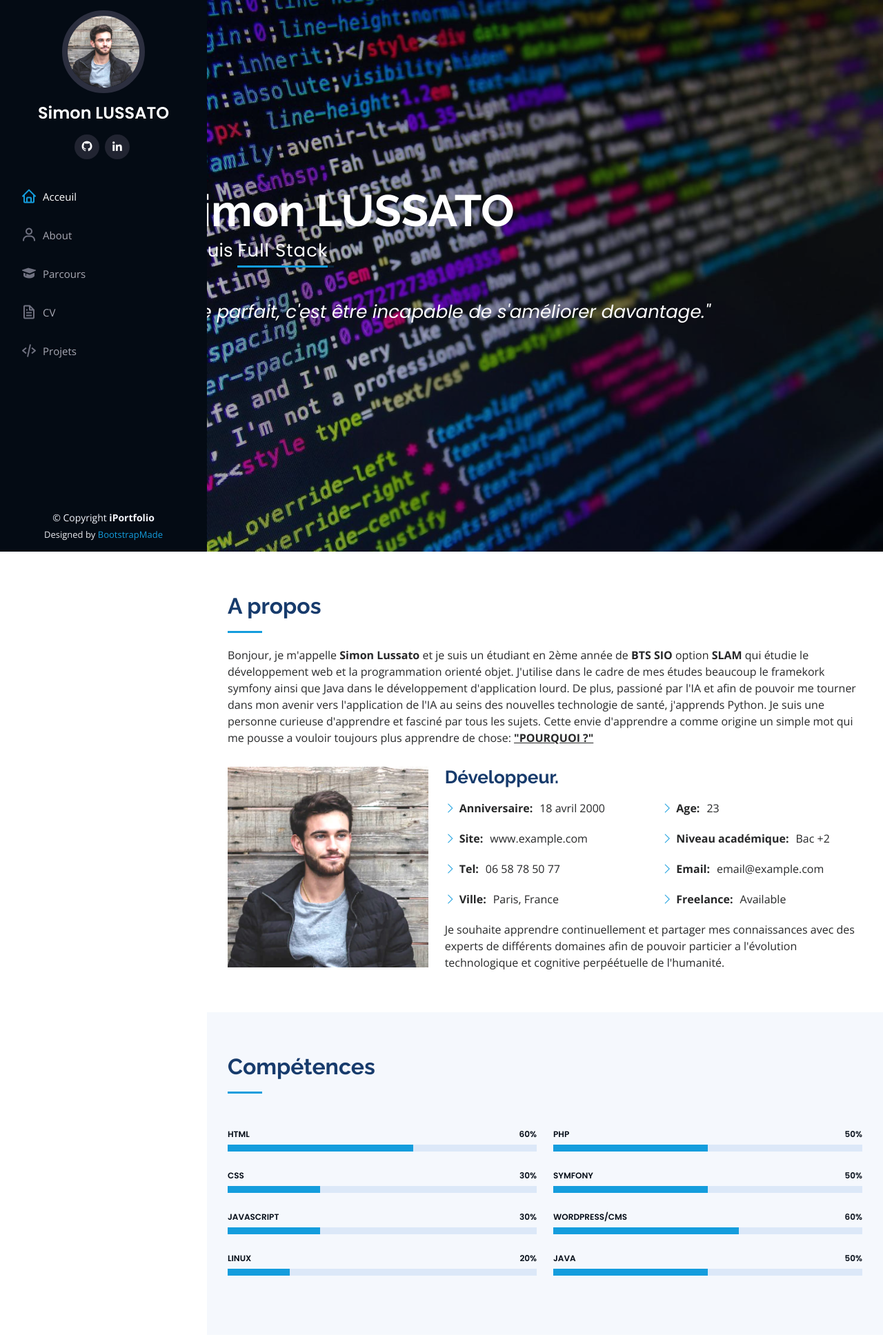
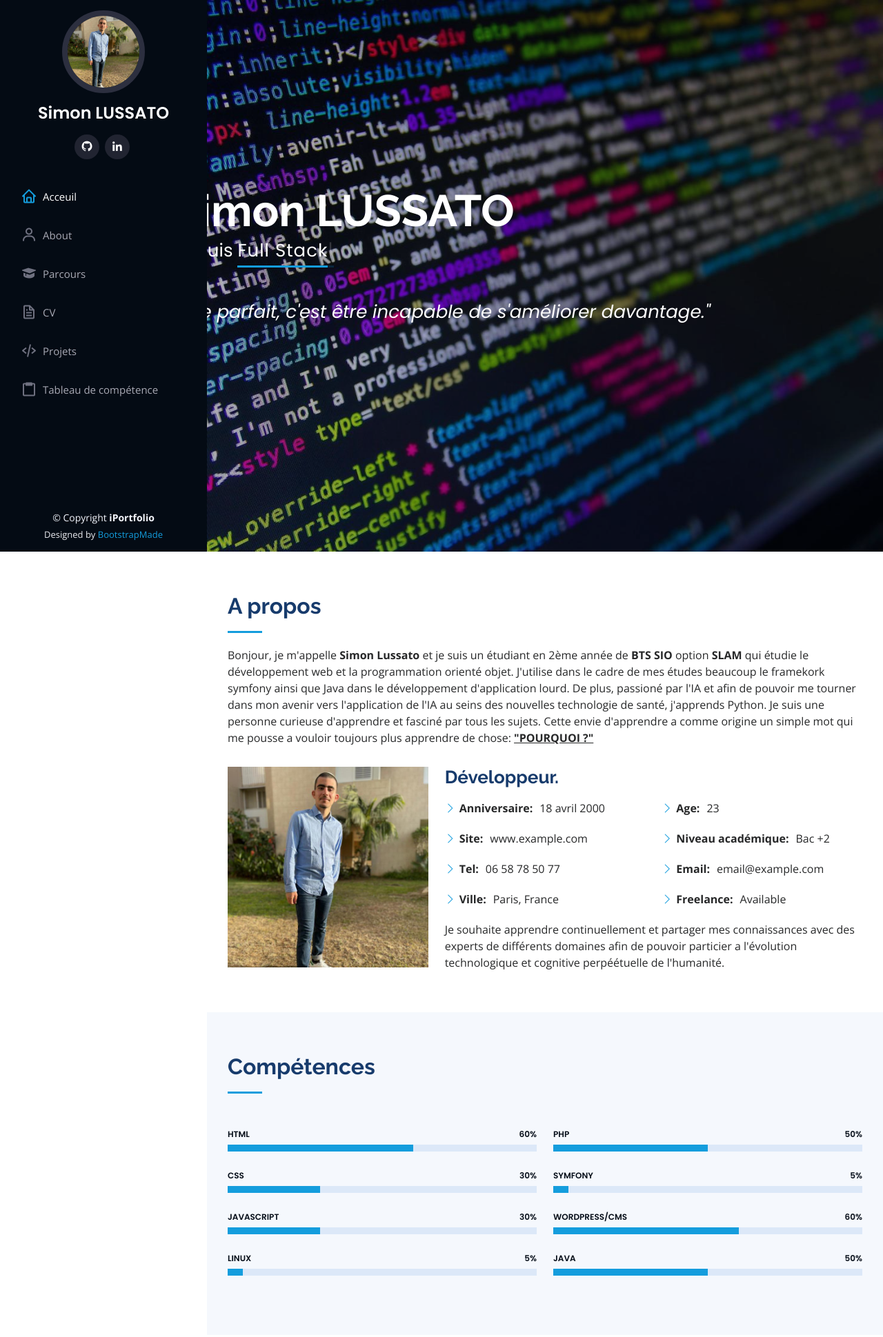
Before and after one commit to Sim1804/Sim1804.github.io, a plain HTML site: page index.html in a window 1280 px wide. Shown: the top 1939 px of the page at 69% size. Drawn offline with nearby package versions, Linux system fonts and the light colour scheme.

Commit message:
portfolio final

```diff
--- a/index.html
+++ b/index.html
@@ -47,11 +47,11 @@
     <div class="d-flex flex-column">
 
       <div class="profile">
-        <img src="assets/img/profile-img.jpg" alt="" class="img-fluid rounded-circle">
+        <img src="assets/img/+33 6 58 78 50 77 20240303_213157.jpg" alt="" class="img-fluid rounded-circle">
         <h1 class="text-light"><a href="index.html">Simon LUSSATO</a></h1>
         <div class="social-links mt-3 text-center">
-          <a href="#" class="github"><i class="bx bxl-github"></i></a>
-          <a href="#" class="linkedin"><i class="bx bxl-linkedin"></i></a>
+          <a href="https://github.com/Sim1804" class="github"><i class="bx bxl-github"></i></a>
+          <a href="https://www.linkedin.com/in/simon-lussato-24495b293/" class="linkedin"><i class="bx bxl-linkedin"></i></a>
         </div>
       </div>
 
@@ -62,6 +62,8 @@
           <li><a href="#resume" class="nav-link scrollto"><i class="bx bxs-graduation"> </i><span>Parcours</span></a></li>
           <li><a href="assets/cv_Simon_LUSSATO.pdf" class="nav-link scrollto"><i class="bx bx-file"> </i><span>CV</span></a></li>
           <li><a href="#portfolio" class="nav-link scrollto"><i class="bx bx-code-alt" ></i> <span>Projets</span></a></li>
+          <li><a href="assets/Tableau%20de%20synthèse%20-%20Epreuve%20E4%20-%20BTS%20SIO%202023.xlsx" class="nav-link scrollto"><i class="bx bx-clipboard"> </i><span>Tableau de compétence</span></a></li>
+
         </ul>
       </nav><!-- .nav-menu -->
     </div>
@@ -92,7 +94,7 @@
 
         <div class="row">
           <div class="col-lg-4" data-aos="fade-right">
-            <img src="assets/img/profile-img.jpg" class="img-fluid" alt="">
+            <img src="assets/img/+33 6 58 78 50 77 20240303_213157.jpg" class="img-fluid" alt="">
           </div>
           <div class="col-lg-8 pt-4 pt-lg-0 content" data-aos="fade-left">
             <h3>Développeur.</h3>
@@ -162,9 +164,9 @@
             </div>
 
             <div class="progress">
-              <span class="skill">Linux <i class="val">20%</i></span>
+              <span class="skill">Linux <i class="val">5%</i></span>
               <div class="progress-bar-wrap">
-                <div class="progress-bar" role="progressbar" aria-valuenow="20" aria-valuemin="0" aria-valuemax="100"></div>
+                <div class="progress-bar" role="progressbar" aria-valuenow="5" aria-valuemin="0" aria-valuemax="100"></div>
               </div>
             </div>
 
@@ -180,9 +182,9 @@
             </div>
 
             <div class="progress">
-              <span class="skill">Symfony <i class="val">50%</i></span>
+              <span class="skill">Symfony <i class="val">5%</i></span>
               <div class="progress-bar-wrap">
-                <div class="progress-bar" role="progressbar" aria-valuenow="50" aria-valuemin="0" aria-valuemax="100"></div>
+                <div class="progress-bar" role="progressbar" aria-valuenow="5" aria-valuemin="0" aria-valuemax="100"></div>
               </div>
             </div>
 
```
Also changed, not shown: assets/img/+33 6 58 78 50 77 20240303_213157.jpg (added), 1 other file.
